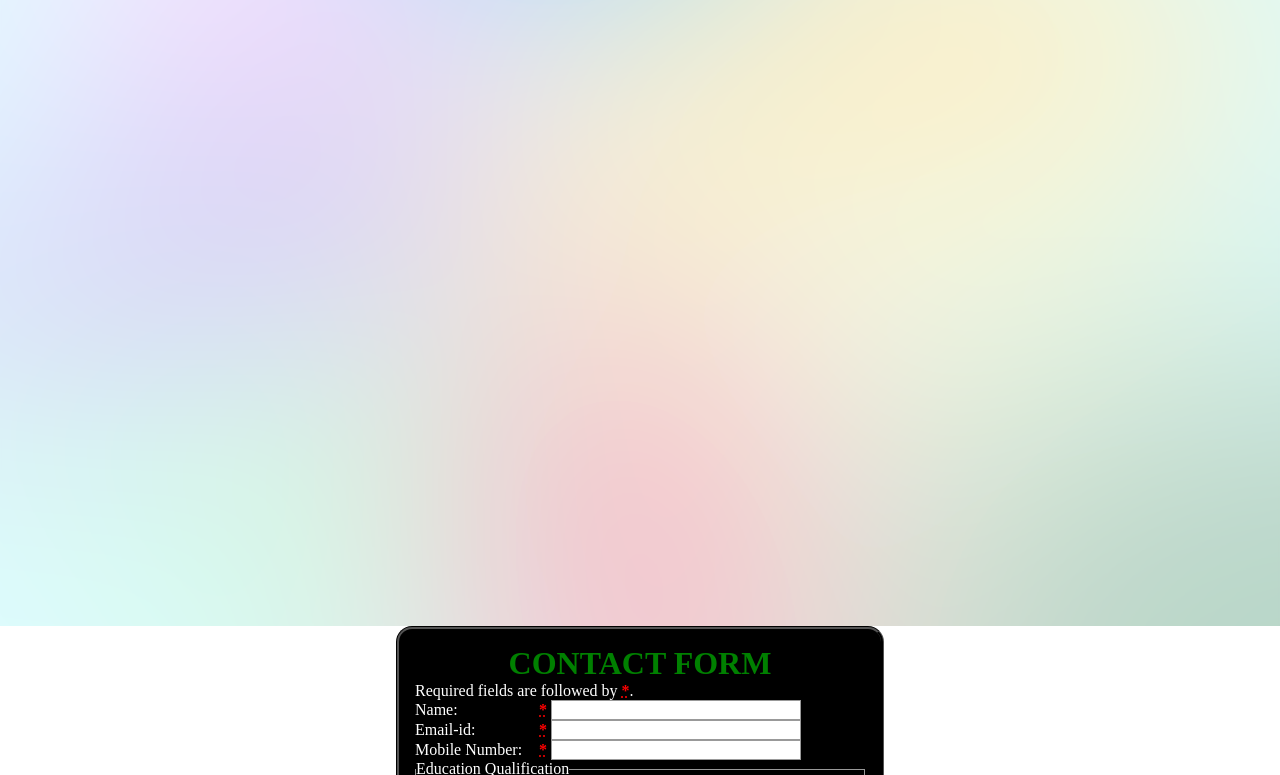
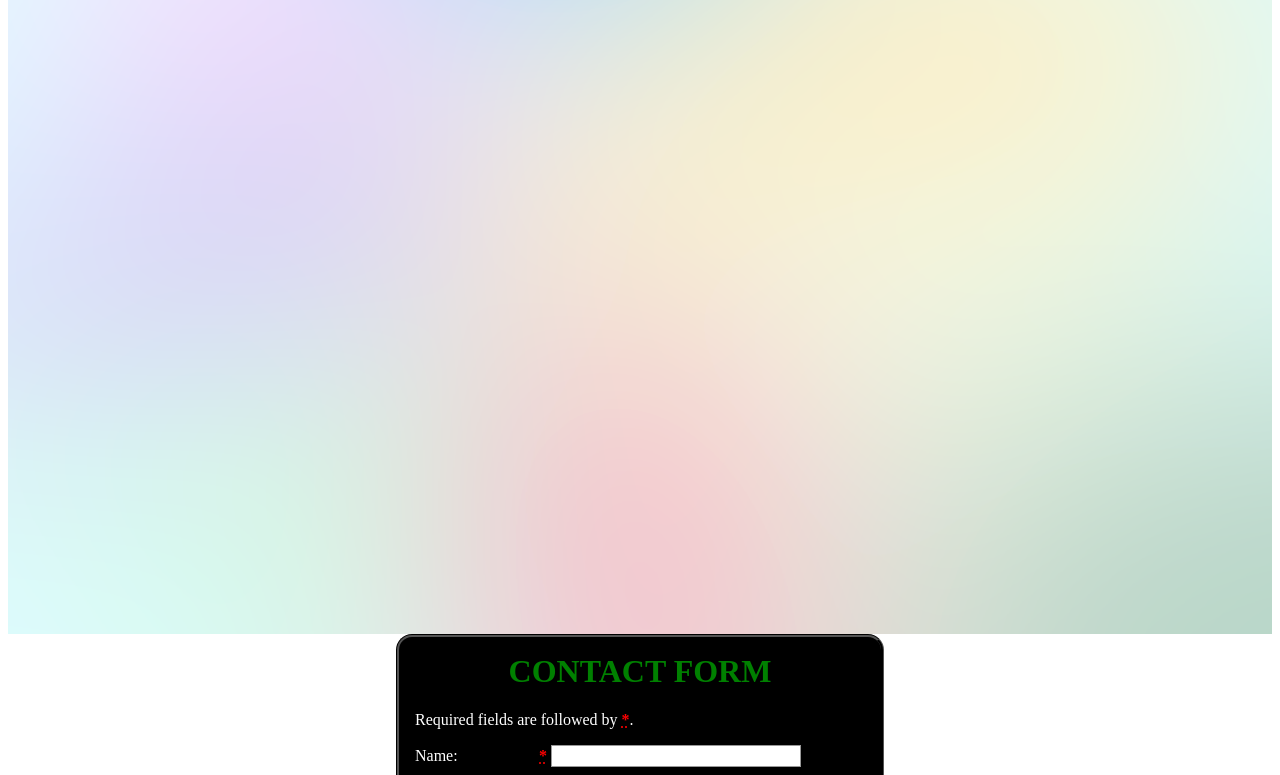
Before and after one commit to nimritee/teachingHTML, a plain HTML site: page Portfolio/contact.html in a window 1280 px wide. Shown: the part 192-967 px from the top of the page. Drawn offline with Linux system fonts and the light colour scheme.

Commit message:
styles updated

```diff
--- a/Portfolio/css/style.css
+++ b/Portfolio/css/style.css
@@ -1,10 +1,17 @@
 *{
-    margin: 0;
-    padding: 0;
+    /*margin: 0;
+    padding: 0;*/
     font-family: 'Times New Roman', Times, serif;
 }
 
 header{
+    background-image: url(../images/home_background.png) ;
+    height: 100vh;
+    background-size: cover;
+    background-position: center;
+}
+
+.header{
     background-image: url(../images/home_background.png) ;
     height: 100vh;
     background-size: cover;
@@ -75,11 +82,12 @@ ul li.active a{
     left: 50%;
     transform: translate(-50%,-40%);
     text-align: justify;
+    font-size: 20px;
 }
 
 .project_list{
     position: absolute;
-    top: 45%;
+    top: 60%;
     left: 50%;
     transform: translate(-50%,-50%);
 }
```
